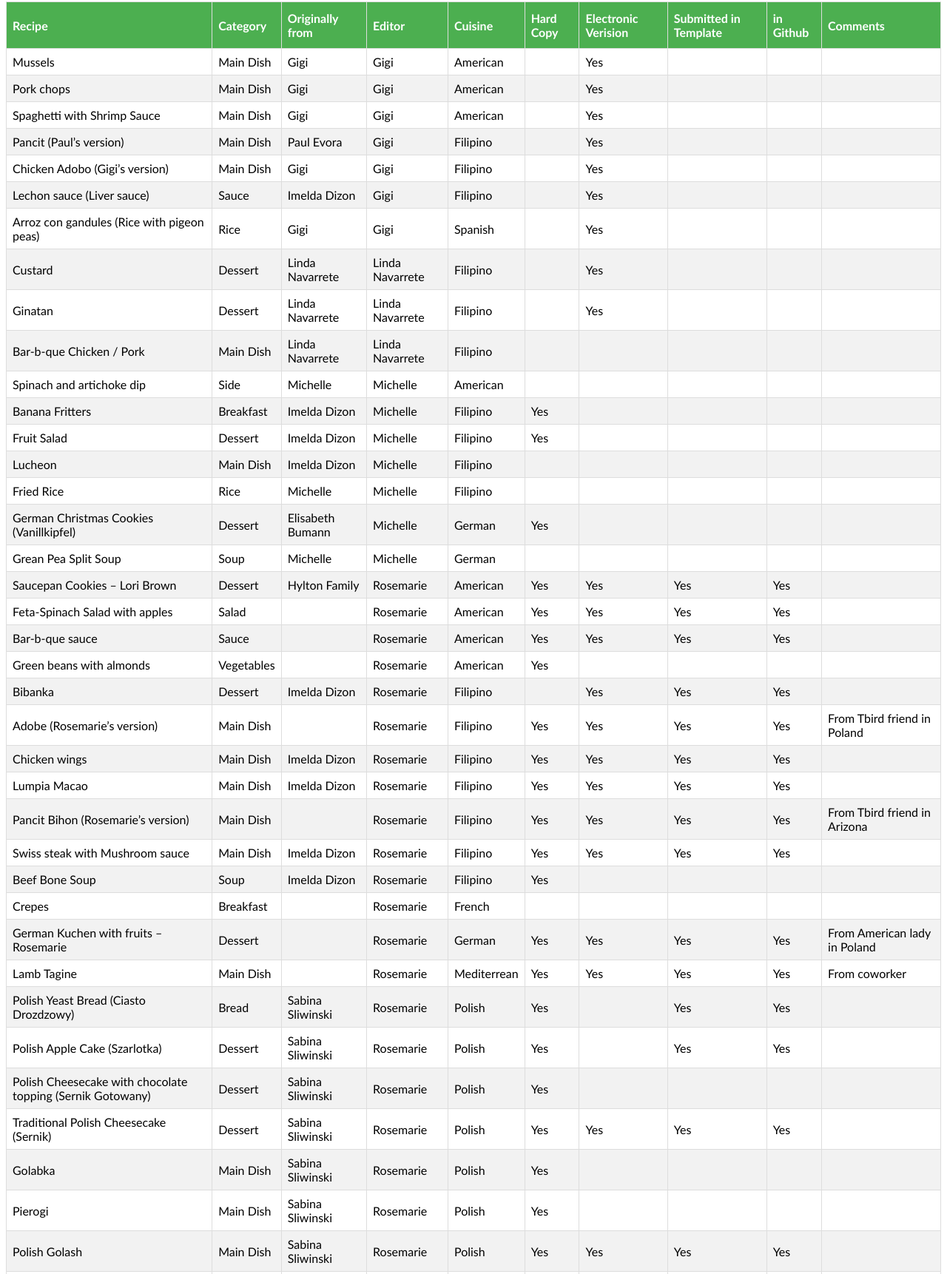
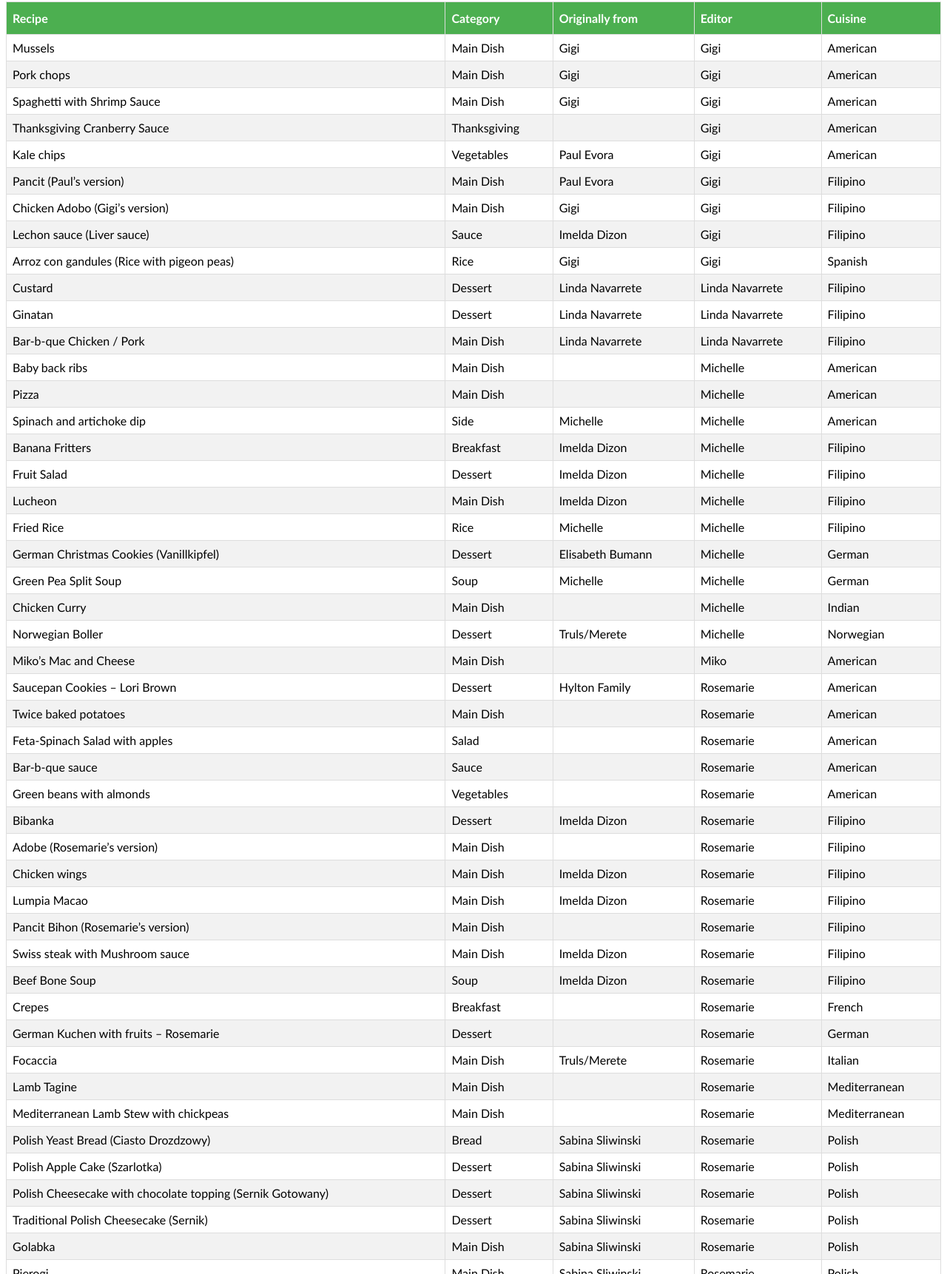
Before and after one commit to kruzan/kruzan.github.io, a plain HTML site: page index.html in a window 1280 px wide. Shown: the part 6-1728 px from the top of the page at 74% size. Drawn offline with Linux system fonts and the light colour scheme.

Commit message:
Update index.html

```diff
--- a/index.html
+++ b/index.html
@@ -35,11 +35,6 @@
 <th>Originally from</th>
 <th>Editor</th>
 <th>Cuisine</th>
-<th>Hard Copy</th>
-<th>Electronic Verision</th>
-<th>Submitted in Template</th>
-<th>in Github</th>
-<th>Comments</th>
 </tr>
 </thead>
 <tbody>
@@ -49,11 +44,6 @@
 <td>Gigi</td>
 <td>Gigi</td>
 <td>American</td>
-<td></td>
-<td>Yes</td>
-<td></td>
-<td></td>
-<td></td>
 </tr>
 <tr>
 <td>Pork chops</td>
@@ -61,11 +51,6 @@
 <td>Gigi</td>
 <td>Gigi</td>
 <td>American</td>
-<td></td>
-<td>Yes</td>
-<td></td>
-<td></td>
-<td></td>
 </tr>
 <tr>
 <td>Spaghetti with Shrimp Sauce</td>
@@ -73,11 +58,20 @@
 <td>Gigi</td>
 <td>Gigi</td>
 <td>American</td>
+</tr>
+<tr>
+<td>Thanksgiving Cranberry Sauce</td>
+<td>Thanksgiving</td>
 <td></td>
-<td>Yes</td>
-<td></td>
-<td></td>
-<td></td>
+<td>Gigi</td>
+<td>American</td>
+</tr>
+<tr>
+<td>Kale chips</td>
+<td>Vegetables</td>
+<td>Paul Evora</td>
+<td>Gigi</td>
+<td>American</td>
 </tr>
 <tr>
 <td>Pancit (Paul’s version)</td>
@@ -85,11 +79,6 @@
 <td>Paul Evora</td>
 <td>Gigi</td>
 <td>Filipino</td>
-<td></td>
-<td>Yes</td>
-<td></td>
-<td></td>
-<td></td>
 </tr>
 <tr>
 <td>Chicken Adobo (Gigi’s version)</td>
@@ -97,11 +86,6 @@
 <td>Gigi</td>
 <td>Gigi</td>
 <td>Filipino</td>
-<td></td>
-<td>Yes</td>
-<td></td>
-<td></td>
-<td></td>
 </tr>
 <tr>
 <td>Lechon sauce (Liver sauce)</td>
@@ -109,11 +93,6 @@
 <td>Imelda Dizon</td>
 <td>Gigi</td>
 <td>Filipino</td>
-<td></td>
-<td>Yes</td>
-<td></td>
-<td></td>
-<td></td>
 </tr>
 <tr>
 <td>Arroz con gandules (Rice with pigeon peas)</td>
@@ -121,11 +100,6 @@
 <td>Gigi</td>
 <td>Gigi</td>
 <td>Spanish</td>
-<td></td>
-<td>Yes</td>
-<td></td>
-<td></td>
-<td></td>
 </tr>
 <tr>
 <td>Custard</td>
@@ -133,11 +107,6 @@
 <td>Linda Navarrete</td>
 <td>Linda Navarrete</td>
 <td>Filipino</td>
-<td></td>
-<td>Yes</td>
-<td></td>
-<td></td>
-<td></td>
 </tr>
 <tr>
 <td>Ginatan</td>
@@ -145,11 +114,6 @@
 <td>Linda Navarrete</td>
 <td>Linda Navarrete</td>
 <td>Filipino</td>
-<td></td>
-<td>Yes</td>
-<td></td>
-<td></td>
-<td></td>
 </tr>
 <tr>
 <td>Bar-b-que Chicken / Pork</td>
@@ -157,11 +121,20 @@
 <td>Linda Navarrete</td>
 <td>Linda Navarrete</td>
 <td>Filipino</td>
+</tr>
+<tr>
+<td>Baby back ribs</td>
+<td>Main Dish</td>
 <td></td>
+<td>Michelle</td>
+<td>American</td>
+</tr>
+<tr>
+<td>Pizza</td>
+<td>Main Dish</td>
 <td></td>
-<td></td>
-<td></td>
-<td></td>
+<td>Michelle</td>
+<td>American</td>
 </tr>
 <tr>
 <td>Spinach and artichoke dip</td>
@@ -169,11 +142,6 @@
 <td>Michelle</td>
 <td>Michelle</td>
 <td>American</td>
-<td></td>
-<td></td>
-<td></td>
-<td></td>
-<td></td>
 </tr>
 <tr>
 <td>Banana Fritters</td>
@@ -181,11 +149,6 @@
 <td>Imelda Dizon</td>
 <td>Michelle</td>
 <td>Filipino</td>
-<td>Yes</td>
-<td></td>
-<td></td>
-<td></td>
-<td></td>
 </tr>
 <tr>
 <td>Fruit Salad</td>
@@ -193,11 +156,6 @@
 <td>Imelda Dizon</td>
 <td>Michelle</td>
 <td>Filipino</td>
-<td>Yes</td>
-<td></td>
-<td></td>
-<td></td>
-<td></td>
 </tr>
 <tr>
 <td>Lucheon</td>
@@ -205,11 +163,6 @@
 <td>Imelda Dizon</td>
 <td>Michelle</td>
 <td>Filipino</td>
-<td></td>
-<td></td>
-<td></td>
-<td></td>
-<td></td>
 </tr>
 <tr>
 <td>Fried Rice</td>
@@ -217,11 +170,6 @@
 <td>Michelle</td>
 <td>Michelle</td>
 <td>Filipino</td>
-<td></td>
-<td></td>
-<td></td>
-<td></td>
-<td></td>
 </tr>
 <tr>
 <td>German Christmas Cookies (Vanillkipfel)</td>
@@ -229,23 +177,34 @@
 <td>Elisabeth Bumann</td>
 <td>Michelle</td>
 <td>German</td>
-<td>Yes</td>
-<td></td>
-<td></td>
-<td></td>
-<td></td>
 </tr>
 <tr>
-<td>Grean Pea Split Soup</td>
+<td>Green Pea Split Soup</td>
 <td>Soup</td>
 <td>Michelle</td>
 <td>Michelle</td>
 <td>German</td>
+</tr>
+<tr>
+<td>Chicken Curry</td>
+<td>Main Dish</td>
 <td></td>
+<td>Michelle</td>
+<td>Indian</td>
+</tr>
+<tr>
+<td>Norwegian Boller</td>
+<td>Dessert</td>
+<td>Truls/Merete</td>
+<td>Michelle</td>
+<td>Norwegian</td>
+</tr>
+<tr>
+<td>Miko’s Mac and Cheese</td>
+<td>Main Dish</td>
 <td></td>
-<td></td>
-<td></td>
-<td></td>
+<td>Miko</td>
+<td>American</td>
 </tr>
 <tr>
 <td>Saucepan Cookies – Lori Brown</td>
@@ -253,11 +212,13 @@
 <td>Hylton Family</td>
 <td>Rosemarie</td>
 <td>American</td>
-<td>Yes</td>
-<td>Yes</td>
-<td>Yes</td>
-<td>Yes</td>
+</tr>
+<tr>
+<td>Twice baked potatoes</td>
+<td>Main Dish</td>
 <td></td>
+<td>Rosemarie</td>
+<td>American</td>
 </tr>
 <tr>
 <td>Feta-Spinach Salad with apples</td>
@@ -265,11 +226,6 @@
 <td></td>
 <td>Rosemarie</td>
 <td>American</td>
-<td>Yes</td>
-<td>Yes</td>
-<td>Yes</td>
-<td>Yes</td>
-<td></td>
 </tr>
 <tr>
 <td>Bar-b-que sauce</td>
@@ -277,11 +233,6 @@
 <td></td>
 <td>Rosemarie</td>
 <td>American</td>
-<td>Yes</td>
-<td>Yes</td>
-<td>Yes</td>
-<td>Yes</td>
-<td></td>
 </tr>
 <tr>
 <td>Green beans with almonds</td>
@@ -289,11 +240,6 @@
 <td></td>
 <td>Rosemarie</td>
 <td>American</td>
-<td>Yes</td>
-<td></td>
-<td></td>
-<td></td>
-<td></td>
 </tr>
 <tr>
 <td>Bibanka</td>
@@ -301,11 +247,6 @@
 <td>Imelda Dizon</td>
 <td>Rosemarie</td>
 <td>Filipino</td>
-<td></td>
-<td>Yes</td>
-<td>Yes</td>
-<td>Yes</td>
-<td></td>
 </tr>
 <tr>
 <td>Adobe (Rosemarie’s version)</td>
@@ -313,11 +254,6 @@
 <td></td>
 <td>Rosemarie</td>
 <td>Filipino</td>
-<td>Yes</td>
-<td>Yes</td>
-<td>Yes</td>
-<td>Yes</td>
-<td>From Tbird friend in Poland</td>
 </tr>
 <tr>
 <td>Chicken wings</td>
@@ -325,11 +261,6 @@
 <td>Imelda Dizon</td>
 <td>Rosemarie</td>
 <td>Filipino</td>
-<td>Yes</td>
-<td>Yes</td>
-<td>Yes</td>
-<td>Yes</td>
-<td></td>
 </tr>
 <tr>
 <td>Lumpia Macao</td>
@@ -337,11 +268,6 @@
 <td>Imelda Dizon</td>
 <td>Rosemarie</td>
 <td>Filipino</td>
-<td>Yes</td>
-<td>Yes</td>
-<td>Yes</td>
-<td>Yes</td>
-<td></td>
 </tr>
 <tr>
 <td>Pancit Bihon (Rosemarie’s version)</td>
@@ -349,11 +275,6 @@
 <td></td>
 <td>Rosemarie</td>
 <td>Filipino</td>
-<td>Yes</td>
-<td>Yes</td>
-<td>Yes</td>
-<td>Yes</td>
-<td>From Tbird friend in Arizona</td>
 </tr>
 <tr>
 <td>Swiss steak with Mushroom sauce</td>
@@ -361,11 +282,6 @@
 <td>Imelda Dizon</td>
 <td>Rosemarie</td>
 <td>Filipino</td>
-<td>Yes</td>
-<td>Yes</td>
-<td>Yes</td>
-<td>Yes</td>
-<td></td>
 </tr>
 <tr>
 <td>Beef Bone Soup</td>
@@ -373,11 +289,6 @@
 <td>Imelda Dizon</td>
 <td>Rosemarie</td>
 <td>Filipino</td>
-<td>Yes</td>
-<td></td>
-<td></td>
-<td></td>
-<td></td>
 </tr>
 <tr>
 <td>Crepes</td>
@@ -385,11 +296,6 @@
 <td></td>
 <td>Rosemarie</td>
 <td>French</td>
-<td></td>
-<td></td>
-<td></td>
-<td></td>
-<td></td>
 </tr>
 <tr>
 <td>German Kuchen with fruits – Rosemarie</td>
@@ -397,23 +303,27 @@
 <td></td>
 <td>Rosemarie</td>
 <td>German</td>
-<td>Yes</td>
-<td>Yes</td>
-<td>Yes</td>
-<td>Yes</td>
-<td>From American lady in Poland</td>
+</tr>
+<tr>
+<td>Focaccia</td>
+<td>Main Dish</td>
+<td>Truls/Merete</td>
+<td>Rosemarie</td>
+<td>Italian</td>
 </tr>
 <tr>
 <td>Lamb Tagine</td>
 <td>Main Dish</td>
 <td></td>
 <td>Rosemarie</td>
-<td>Mediterrean</td>
-<td>Yes</td>
-<td>Yes</td>
-<td>Yes</td>
-<td>Yes</td>
-<td>From coworker</td>
+<td>Mediterranean</td>
+</tr>
+<tr>
+<td>Mediterranean Lamb Stew with chickpeas</td>
+<td>Main Dish</td>
+<td></td>
+<td>Rosemarie</td>
+<td>Mediterranean</td>
 </tr>
 <tr>
 <td>Polish Yeast Bread (Ciasto Drozdzowy)</td>
@@ -421,11 +331,6 @@
 <td>Sabina Sliwinski</td>
 <td>Rosemarie</td>
 <td>Polish</td>
-<td>Yes</td>
-<td></td>
-<td>Yes</td>
-<td>Yes</td>
-<td></td>
 </tr>
 <tr>
 <td>Polish Apple Cake (Szarlotka)</td>
@@ -433,11 +338,6 @@
 <td>Sabina Sliwinski</td>
 <td>Rosemarie</td>
 <td>Polish</td>
-<td>Yes</td>
-<td></td>
-<td>Yes</td>
-<td>Yes</td>
-<td></td>
 </tr>
 <tr>
 <td>Polish Cheesecake with chocolate topping (Sernik Gotowany)</td>
@@ -445,11 +345,6 @@
 <td>Sabina Sliwinski</td>
 <td>Rosemarie</td>
 <td>Polish</td>
-<td>Yes</td>
-<td></td>
-<td></td>
-<td></td>
-<td></td>
 </tr>
 <tr>
 <td>Traditional Polish Cheesecake (Sernik)</td>
@@ -457,11 +352,6 @@
 <td>Sabina Sliwinski</td>
 <td>Rosemarie</td>
 <td>Polish</td>
-<td>Yes</td>
-<td>Yes</td>
-<td>Yes</td>
-<td>Yes</td>
-<td></td>
 </tr>
 <tr>
 <td>Golabka</td>
@@ -469,11 +359,6 @@
 <td>Sabina Sliwinski</td>
 <td>Rosemarie</td>
 <td>Polish</td>
-<td>Yes</td>
-<td></td>
-<td></td>
-<td></td>
-<td></td>
 </tr>
 <tr>
 <td>Pierogi</td>
@@ -481,23 +366,13 @@
 <td>Sabina Sliwinski</td>
 <td>Rosemarie</td>
 <td>Polish</td>
-<td>Yes</td>
-<td></td>
-<td></td>
-<td></td>
-<td></td>
 </tr>
 <tr>
-<td>Polish Golash</td>
+<td>Polish Goulash</td>
 <td>Main Dish</td>
 <td>Sabina Sliwinski</td>
 <td>Rosemarie</td>
 <td>Polish</td>
-<td>Yes</td>
-<td>Yes</td>
-<td>Yes</td>
-<td>Yes</td>
-<td></td>
 </tr>
 <tr>
 <td>Polish Kluski</td>
@@ -505,11 +380,6 @@
 <td>Sabina Sliwinski</td>
 <td>Rosemarie</td>
 <td>Polish</td>
-<td>Yes</td>
-<td>Yes</td>
-<td>Yes</td>
-<td>Yes</td>
-<td>recipe needs to be updated</td>
 </tr>
 <tr>
 <td>Polish Bean soup</td>
@@ -517,11 +387,6 @@
 <td>Sabina Sliwinski</td>
 <td>Rosemarie</td>
 <td>Polish</td>
-<td>Yes</td>
-<td>Yes</td>
-<td>Yes</td>
-<td>Yes</td>
-<td>recipe needs to be updated</td>
 </tr>
 <tr>
 <td>Zurek</td>
@@ -529,11 +394,6 @@
 <td>Sabina Sliwinski</td>
 <td>Rosemarie</td>
 <td>Polish</td>
-<td>Yes</td>
-<td></td>
-<td></td>
-<td></td>
-<td></td>
 </tr>
 <tr>
 <td>Polish cabbage and apples</td>
@@ -541,11 +401,41 @@
 <td></td>
 <td>Rosemarie</td>
 <td>Polish</td>
+</tr>
+<tr>
+<td>Vegetarian Shepperd’s Pie</td>
+<td>Main Dish</td>
 <td></td>
-<td>Yes</td>
-<td>Yes</td>
-<td>Yes</td>
+<td>Rosemarie</td>
+<td>Vegetarian</td>
+</tr>
+<tr>
+<td>Mediterranean Baked Sweet Potatoes</td>
+<td>Main Dish</td>
 <td></td>
+<td>Rosemarie</td>
+<td>Vegetarian</td>
+</tr>
+<tr>
+<td>Lentil Soup</td>
+<td>Main Dish</td>
+<td></td>
+<td>Rosemarie</td>
+<td>Vegetarian</td>
+</tr>
+<tr>
+<td>Cauliflower Curry</td>
+<td>Main Dish</td>
+<td></td>
+<td>Rosemarie</td>
+<td>Vegetarian</td>
+</tr>
+<tr>
+<td>Vegetarian Chili</td>
+<td>Main Dish</td>
+<td></td>
+<td>Rosemarie</td>
+<td>Vegetarian</td>
 </tr>
 </tbody>
 </table>
```
